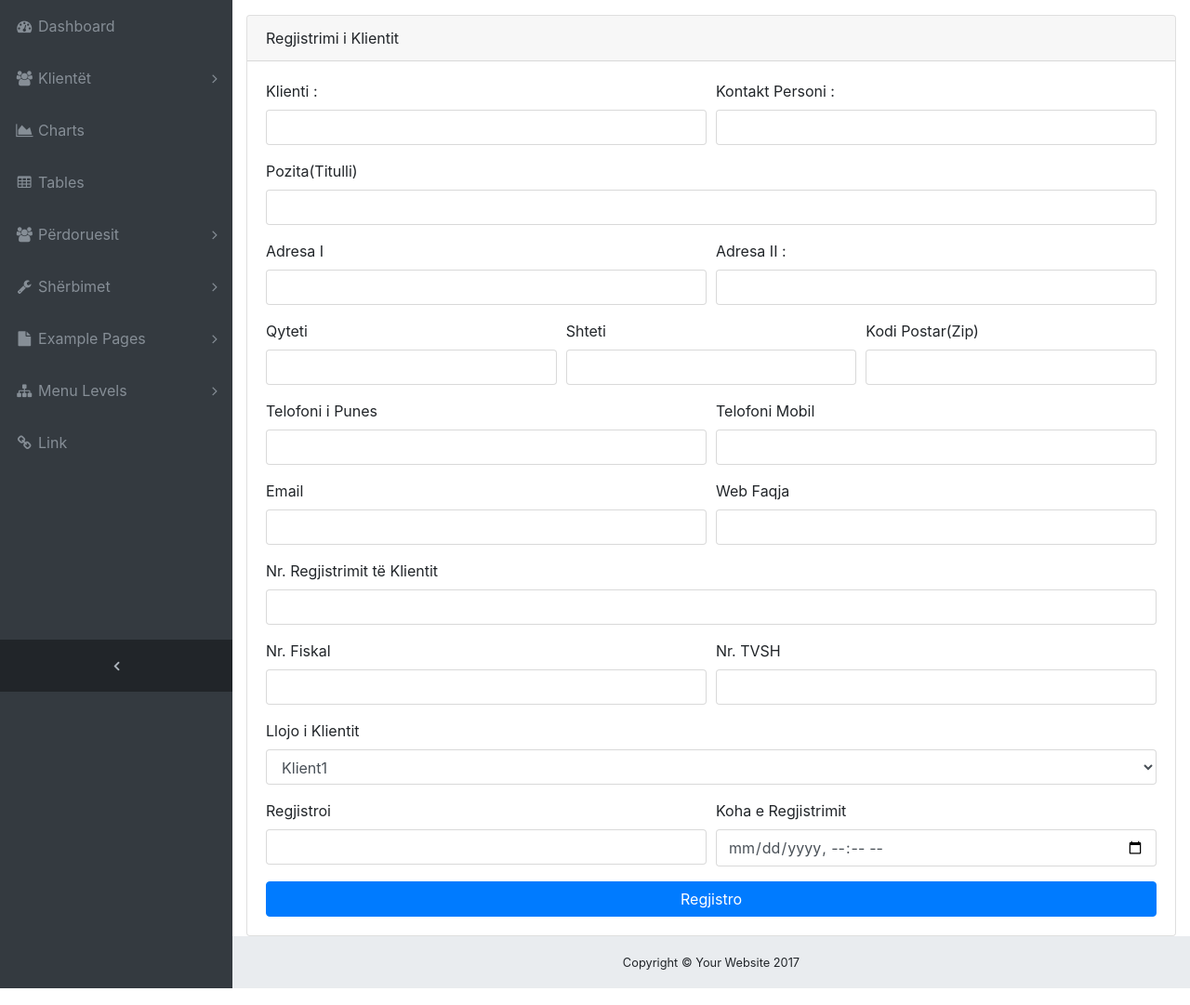
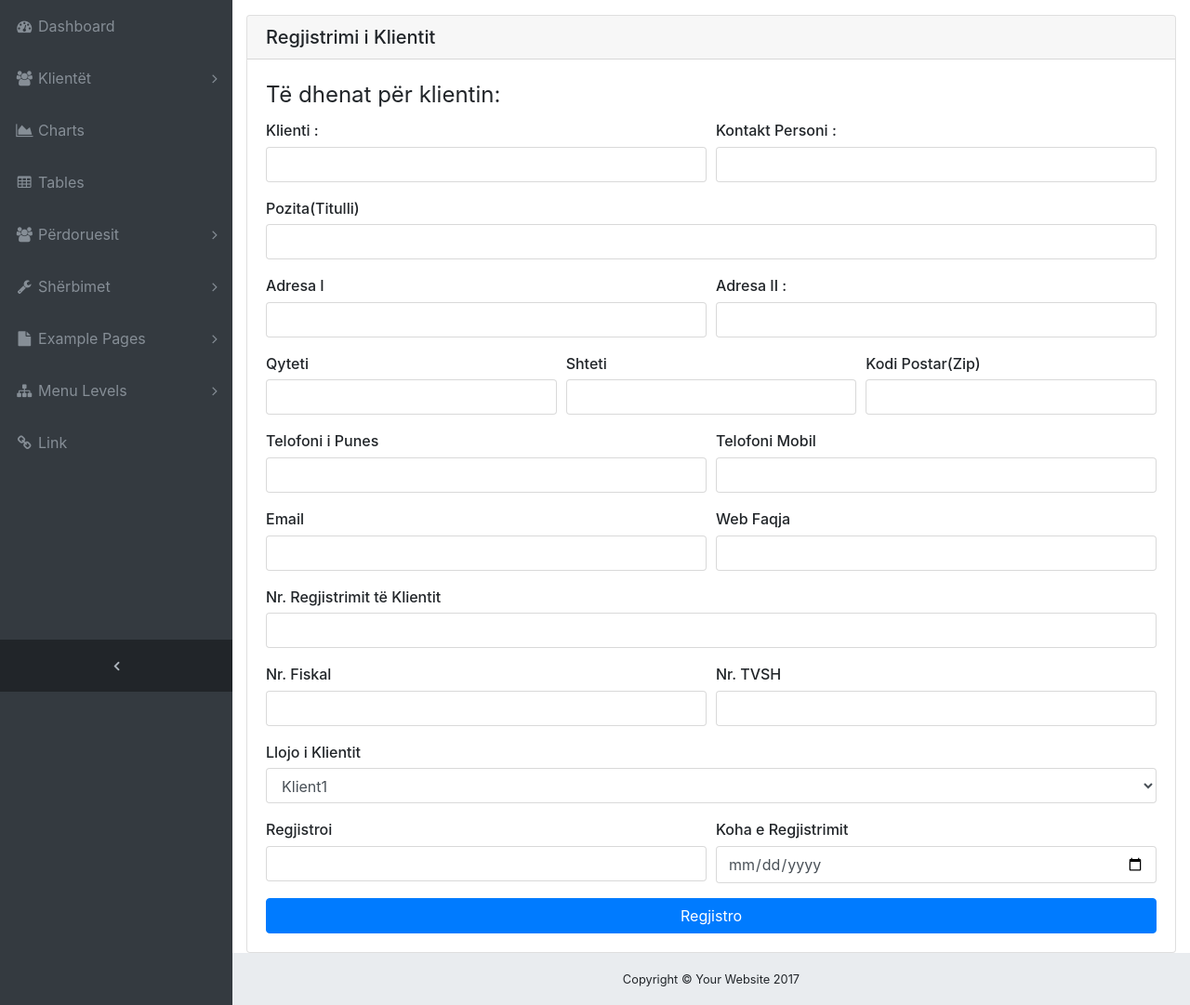
Before and after one commit to burimavdiu/minifinance, a PHP site: page /admin/clients.php?source=add_client in a window 1280 px wide. Shown: the part 56-1137 px from the top of the page at 93% size. Run offline with PHP 8.4, Linux system fonts and the light colour scheme.

Commit message:
Sherbimet

```diff
--- a/admin/includes/add_client.php
+++ b/admin/includes/add_client.php
@@ -12,33 +12,35 @@
   ?>
     <div class="card  mx-auto mt-30">
 
-      <div class="card-header">Regjistrimi i Klientit</div>
+      <div class="card-header h5">Regjistrimi i Klientit</div>
       <div class="card-body">
         <form method="post">
+			 <fieldset>
+				<legend>Të dhenat për klientin:</legend>
 		  <div class="form-group">
             <div class="form-row">
               <div class="col-md-6">
-                <label for="client">Klienti : </label>
+                <label class="h6" for="client">Klienti : </label>
                 <input name="client" class="form-control" id="client" type="text" aria-describedby="clientHelp">
               </div>
               <div class="col-md-6">
-                <label for="contactPerson">Kontakt Personi  : </label>
+                <label class="h6" for="contactPerson">Kontakt Personi  : </label>
                 <input name="contactPerson" class="form-control" id="contactPerson" type="text" aria-describedby="contactPersonHelp">
               </div>
             </div>
           </div>
             <div class="form-group">
-            <label for="position">Pozita(Titulli)</label>
+            <label class="h6" for="position">Pozita(Titulli)</label>
               <input name="position" class="form-control" id="position" type="text" aria-describedby="positionHelp">
           </div>
           <div class="form-group">
             <div class="form-row">
               <div class="col-md-6">
-                <label for="firstAddress">Adresa I </label>
+                <label class="h6" for="firstAddress">Adresa I </label>
                 <input name="firstAddress" class="form-control" id="firstAddress" type="text" aria-describedby="firstAddressHelp">
               </div>
               <div class="col-md-6">
-                <label for="secondAddress">Adresa II  : </label>
+                <label class="h6" for="secondAddress">Adresa II  : </label>
                 <input name="secondAddress" class="form-control" id="secondAddress" type="text" aria-describedby="secondAddressHelp">
               </div>
             </div>
@@ -46,15 +48,15 @@
             <div class="form-group">
                 <div class="form-row">
               <div class="col-md-4">
-                <label for="city">Qyteti</label>
+                <label class="h6" for="city">Qyteti</label>
                 <input name="city" class="form-control" id="city" type="text" aria-describedby="cityHelp">
               </div>
               <div class="col-md-4">
-                <label for="state">Shteti</label>
+                <label class="h6" for="state">Shteti</label>
                 <input name="state" class="form-control" id="state" type="text" aria-describedby="stateHelp">
               </div>
                 <div class="col-md-4">
-                    <label for="zip">Kodi Postar(Zip)</label>
+                    <label class="h6" for="zip">Kodi Postar(Zip)</label>
                     <input name="zip" class="form-control" id="lzip" type="text" aria-describedby="zipHelp">
               </div>
             </div>
@@ -62,11 +64,11 @@
         <div class="form-group">
             <div class="form-row">
               <div class="col-md-6">
-                <label for="phone">Telofoni i Punes</label>
+                <label class="h6" for="phone">Telofoni i Punes</label>
                 <input name="phone" class="form-control" id="phone" type="phone">
               </div>
               <div class="col-md-6">
-                <label for="mobPhone">Telofoni Mobil</label>
+                <label class="h6" for="mobPhone">Telofoni Mobil</label>
                 <input name="mobPhone" class="form-control" id="mobPhone" type="text">
               </div>
             </div>
@@ -74,34 +76,35 @@
              <div class="form-group">
                 <div class="form-row">
               <div class="col-md-6">
-                <label for="email">Email</label>
+                <label class="h6" for="email">Email</label>
                 <input name="email" class="form-control" id="email" type="email">
               </div>
               <div class="col-md-6">
-                <label for="web">Web Faqja</label>
+                <label class="h6" for="web">Web Faqja</label>
                 <input name="web" class="form-control" id="web" type="web">
               </div>
             </div>
             </div>
+			</fieldset>
 		  <div class="form-group">
-            <label for="clientRegistrationNo">Nr. Regjistrimit të Klientit</label>
+            <label class="h6" for="clientRegistrationNo">Nr. Regjistrimit të Klientit</label>
             <input name="clientRegistrationNo" class="form-control" id="clientRegistrationNo" type="text" aria-describedby="telefoniHelp" >
           </div>
 
           <div class="form-group">
                 <div class="form-row">
               <div class="col-md-6">
-                <label for="fiscalNo">Nr. Fiskal</label>
+                <label class="h6" for="fiscalNo">Nr. Fiskal</label>
                 <input name="fiscalNo" class="form-control" id="fiscalNo" type="text">
               </div>
               <div class="col-md-6">
-                <label for="vatNo">Nr. TVSH</label>
+                <label class="h6" for="vatNo">Nr. TVSH</label>
                 <input name="vatNo" class="form-control" id="vatNo" type="text">
               </div>
             </div>
             </div>
             <div class="form-group">
-            <label for="clientType">Llojo i Klientit</label>
+            <label class="h6" for="clientType">Llojo i Klientit</label>
                 <select name="clientType" class="form-control"  id="clientType">
                     <option>Klient1</option>
                 </select>
@@ -109,12 +112,12 @@
           <div class="form-group">
             <div class="form-row">
               <div class="col-md-6">
-                <label for="registrar">Regjistroi</label>
+                <label  class="h6" for="registrar">Regjistroi</label>
                 <input name="registrar" class="form-control" id="registrar" type="text">
               </div>
               <div class="col-md-6">
-                <label for="date">Koha e Regjistrimit</label>
-                <input name="date" class="form-control" id="date" type="datetime-local">
+                <label class="h6" for="date">Koha e Regjistrimit</label>
+                <input name="date" class="form-control" id="date" type="date">
               </div>
             </div>
             </div>
--- a/admin/includes/functions.php
+++ b/admin/includes/functions.php
@@ -20,11 +20,11 @@ $email,$web,$clientRegistrationNo,$fiscalNo,$vatNo,$clientType,$registrar_id,$da
         return "Regjistrimi u realizua me sukses";
     }
 }
-function addServices($servicename,$servicedescription,$actualprice,$registrar,$date){
+function addService($servicename,$servicedescription,$actualprice,$registrar,$date){
 	global $dbconn;
-	$query_add_services="INSERT INTO services(service_name,service_description,actual_price,user_id,date)
+	$query_add_service="INSERT INTO services(service_name,service_description,actual_price,user_id,date)
 	VALUES('$servicename','$servicedescription',$actualprice,$registrar,'$date')";
-	$result_add_service=mysqli_query($dbconn, $query_add_services);
+	$result_add_service=mysqli_query($dbconn, $query_add_service);
 	if(!$result_add_service){
 		die("<span>Gabim gjatë shtimit të sherbimit: ".mysqli_error($dbconn)."</span>");
 	} else {
--- a/admin/includes/navigation.php
+++ b/admin/includes/navigation.php
@@ -61,7 +61,7 @@
               <a href="services.php">Lista e shërbimeve</a>
             </li>
             <li>
-              <a href="services.php?source=add_services">Shto shërbime </a>
+              <a href="services.php?source=add_service">Shto shërbim</a>
             </li>
           </ul>
         </li>
```
Also changed, not shown: admin/includes/add_service.php (renamed from admin/includes/add_services.php, +8 -8 lines), admin/services.php (+4 -4 lines).
